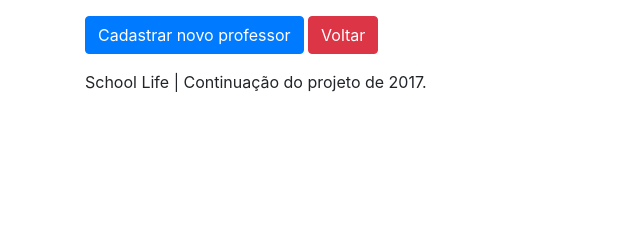
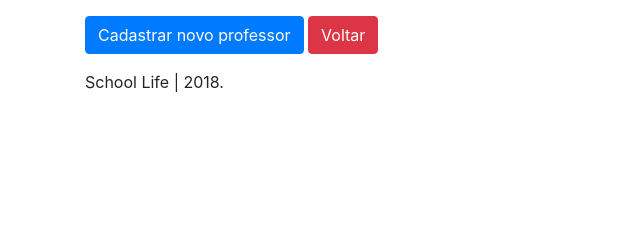
Before and after one commit to JGSMoreira/SchoolLifeWeb, a PHP site: page /listar_professor.php in a window 1280 px wide. Shown: the part 276-516 px from the top of the page, without its empty margins (0-640 px from the left). Run offline with PHP 8.4, Linux system fonts and the light colour scheme; data that the repository does not hold is empty.

Commit message:
nada demais

```diff
--- a/listar_professor.php
+++ b/listar_professor.php
@@ -80,7 +80,7 @@
     </main>
 
     <footer class="container">
-      <p>School Life | Continuação do projeto de 2017.</p>
+      <p>School Life | 2018.</p>
     </footer>
 
     <script src="https://code.jquery.com/jquery-3.3.1.slim.min.js" integrity="sha384-q8i/X+965DzO0rT7abK41JStQIAqVgRVzpbzo5smXKp4YfRvH+8abtTE1Pi6jizo" crossorigin="anonymous"></script>
```
